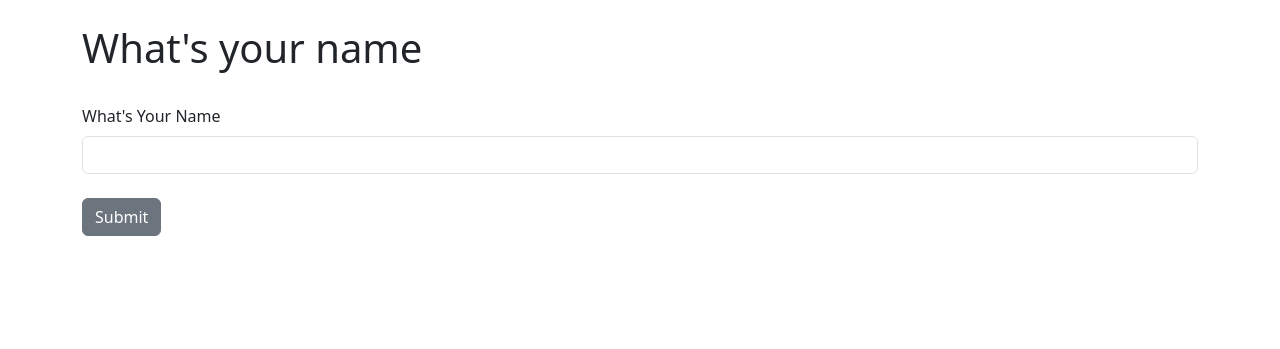
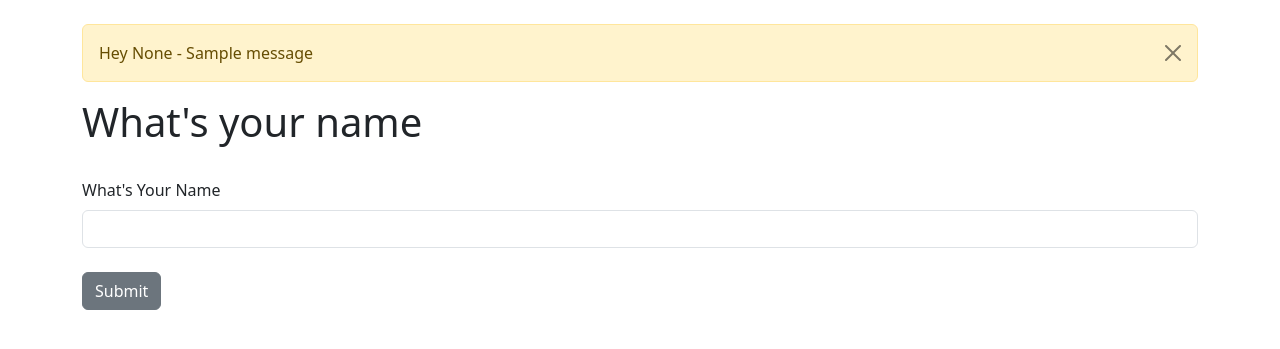
Before and after one commit to kelvin-kelly/SQLITE-Mini-Projects, a Flask app: page /name in a window 1280 px wide. Shown: the part 56-405 px from the top of the page. Run offline with Flask 3, Linux system fonts and the light colour scheme; tables that the repository leaves empty hold one stand-in row (values such as "Sample post"); one stand-in notice (Sample message) is shown.

Commit message:
flash message added to name.html

```diff
--- a/BLOGGER/app.py
+++ b/BLOGGER/app.py
@@ -1,4 +1,4 @@
-from flask import Flask, render_template, url_for
+from flask import Flask, render_template, url_for, flash
 from flask_wtf import FlaskForm
 from wtforms import StringField, SubmitField
 from wtforms.validators import DataRequired
@@ -28,6 +28,7 @@ def name():
      if form.validate_on_submit():
           name = form.name.data
           form.name.data = ''
+          flash('Form submitted successfully !!')
 
      return render_template('name.html', name=name, form=form)
 
--- a/BLOGGER/templates/name.html
+++ b/BLOGGER/templates/name.html
@@ -5,6 +5,15 @@
 {% endblock %}
 
 {% block content %}
+
+{% for message in get_flashed_messages() %}
+    <div class="alert alert-warning alert-dismissible fade show" role="alert">
+           Hey {{name}} - {{message}}
+        <button type="button" class="btn-close" data-bs-dismiss="alert" aria-label="Close"></button>
+    </div>
+
+{% endfor %}
+
 {% if name %}
 
 <h1>Hello {{ name }}!!</h1>
```
